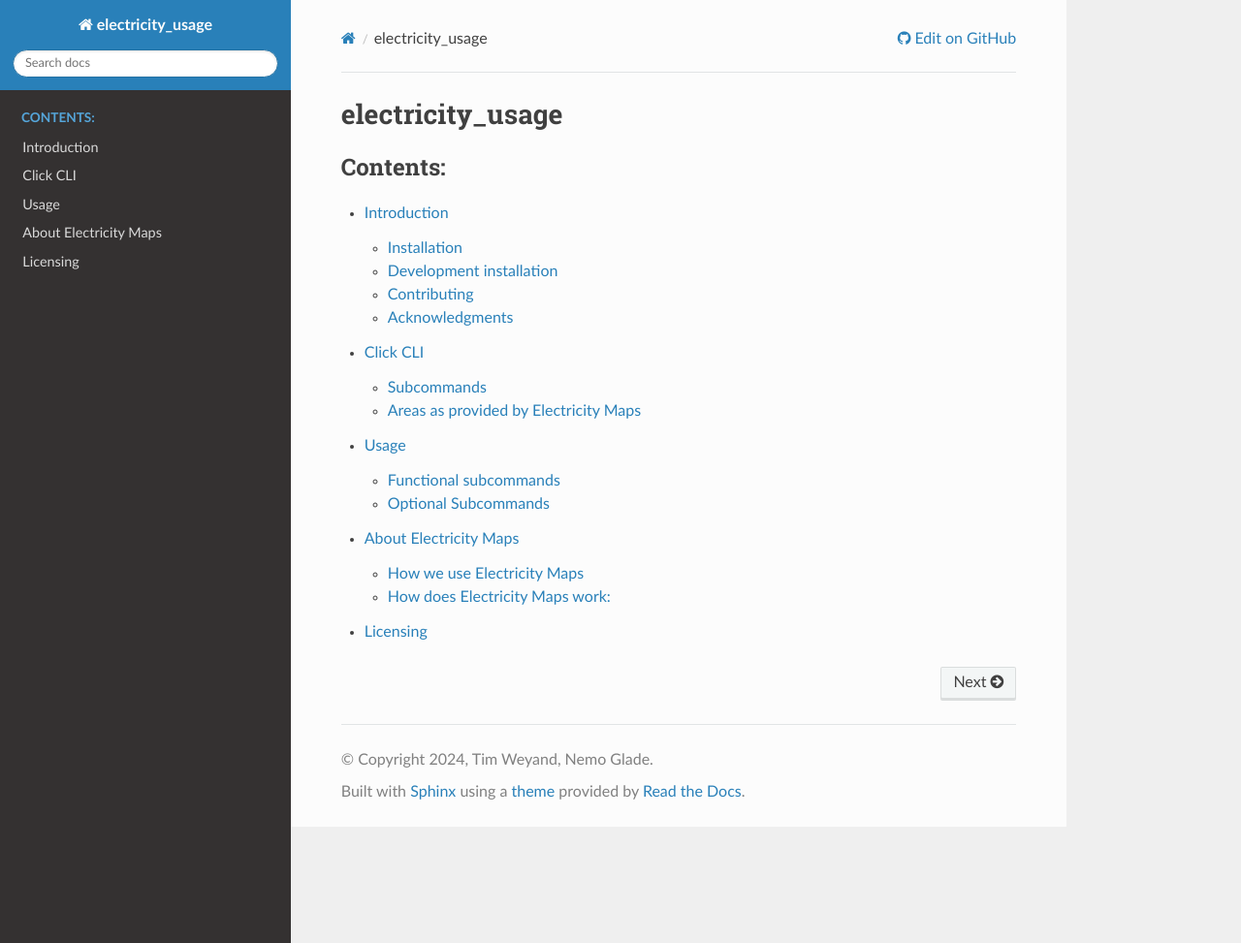
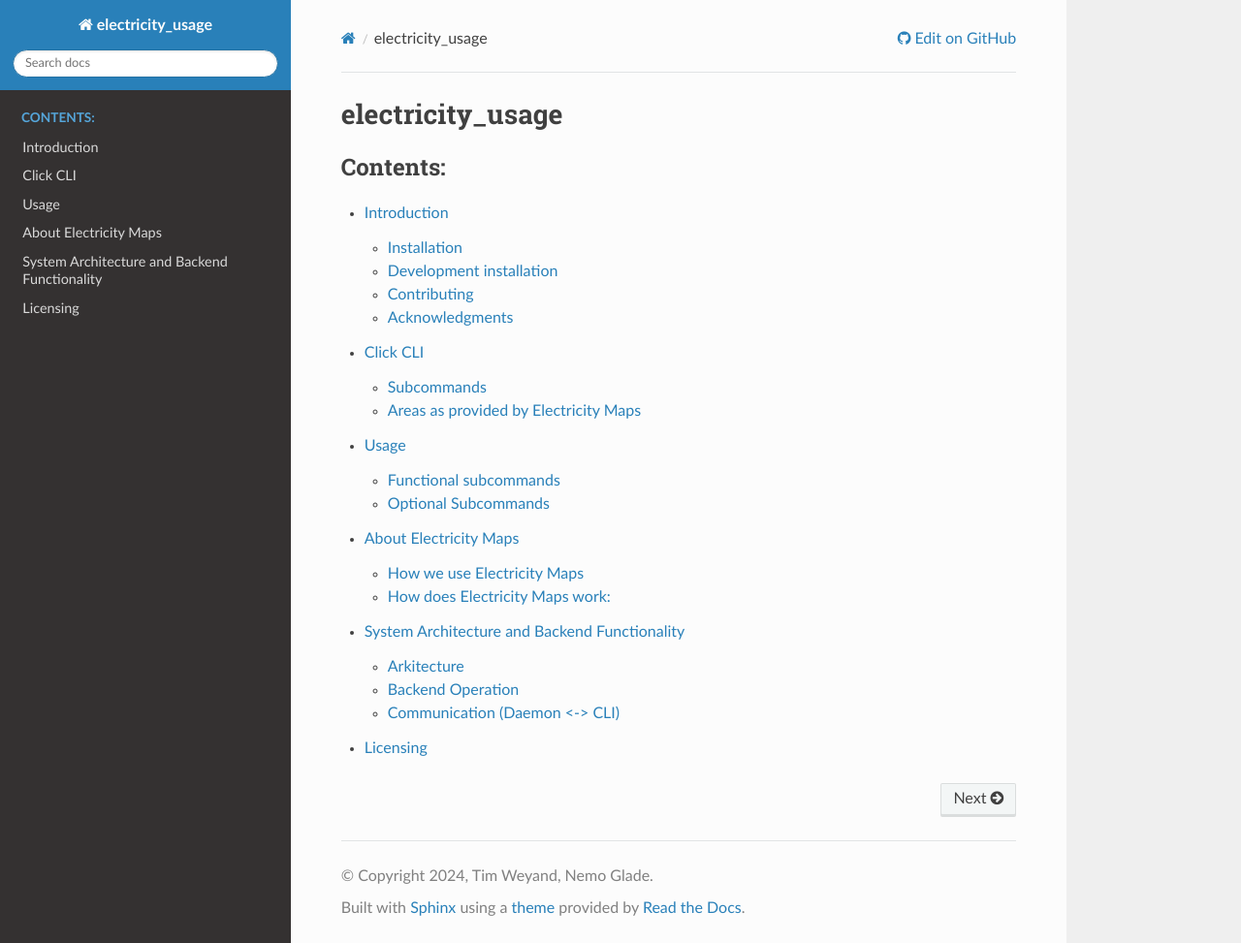
Before and after one commit to weyandtim/electricity_usage, a Sphinx documentation site: the page built from doc/index.rst, in a window 1280 px wide and 973 px high. Shown: the whole window at 97% size. Built offline with Sphinx 7.4.7 and the Read the Docs theme 2.0.0, drawn with Linux system fonts in a browser that asks for light colours; some of the changed lines change nothing that is shown.

Commit message:
code.rst added

```diff
--- /dev/null
+++ b/doc/code.rst
@@ -0,0 +1,92 @@
+System Architecture and Backend Functionality
+==============================================
+
+Arkitecture
+------------
+
+Electricity Usage consists of:
+
+Frontend:
+    - Command-line interface (CLI) built with Click. For more information, see :ref:`click-ref`.
+
+Backend:
+    - Daemon (daemon.py): A scheduler responsible for initiating processes by executing command-line instructions and processing data.
+    - data_dirs.py: used to define a directory for communication between the daemon and the CLI.
+    - em_data.py: utilized to retrieve data from Electricity Maps.
+
+Backend Operation
+------------------
+
+Creating a Daemon Instance
+~~~~~~~~~~~~~~~~~~~~~~~~~~~
+
+A daemon instance is created using the start command of our CLI.
+
+.. code-block:: python
+
+    data_dir = data_dirs.create_input_dir_path()
+    # create daemon instance
+    daemon_instance = daemon.Daemon(em_auth_token, area, data_dir)
+
+    # start daemon.run in separate thread
+    daemon_thread = threading.Thread(target=daemon_instance.run)
+
+    daemon_thread.start()
+
+By creating a daemon instance, a watchdog observer is created to monitor the specified `data_dir`,
+which serves as a communication pathway between the CLI and daemon.
+Watchdog is a Python package used to monitor changes to a directory,
+functioning cross-platform.
+Learn more about watchdog at `https://python-watchdog.readthedocs.io/en/stable/`.
+
+Daemon Methods
+~~~~~~~~~~~~~~~~~~~~~~~~~~~
+
+- **run(self):**
+
+    Executes the command-line of a job if one of the following conditions is met:
+
+    - When electricity production exceeds consumption.
+        .. code-block:: python
+
+            if power_consumption < power_production:
+                # execute command
+
+    - When the job's latest starting point (latest_starting_point = deadline - estimate) is less than or equal to the current time.
+        .. code-block:: python
+
+            if job_instance.latest_starting_point <= datetime.datetime.now():
+                # execute command
+
+    The conditions are checked periodically (every 20 minutes due to updates in electricity production and consumption values).
+
+
+- **process_json_file(self, file_path):**
+
+    This method reads information about new jobs from a JSON file in the `data_dir` directory and uses it to create a new job,
+    which is then stored in the list jobs.
+    The method is automatically executed when a new JSON file is detected in the daemon's `data_dir` directory.
+
+
+- **stop(self):**
+
+    This method stops the execution of the `run` method by setting a stop event.
+    It also cleans up the `data_dir` directory created in `data_dirs.py` and deletes the `daemon_instance`,
+    effectively deleting all current jobs.
+    The method is executed using the stop command of our CLI.
+
+Communication (Daemon <-> CLI)
+-------------------------------
+
+Communication between the CLI and daemon occurs via the file system.
+We utilize `platformdirs` to access an independent folder.
+The structure of our communication folder is created in `data_dirs.py`.
+For more information about `platformdirs`,
+refer to the `https://platformdirs.readthedocs.io/en/latest/`.
+
+The CLI commands `run` and `stop` add files to the `input_dir` directory,
+which are then registered by the daemon using the Watchdog Observer.
+Watchdog is a Python package used to monitor changes to a directory,
+functioning cross-platform.
+Learn more about watchdog at `https://python-watchdog.readthedocs.io/en/stable/`.
+After a file is registered, corresponding daemon methods are invoked.
--- a/doc/index.rst
+++ b/doc/index.rst
@@ -11,4 +11,5 @@
    Click CLI <click>
    Usage <usage>
    About Electricity Maps <api>
+   System Architecture and Backend Functionality <code>
    Licensing <license>
```
